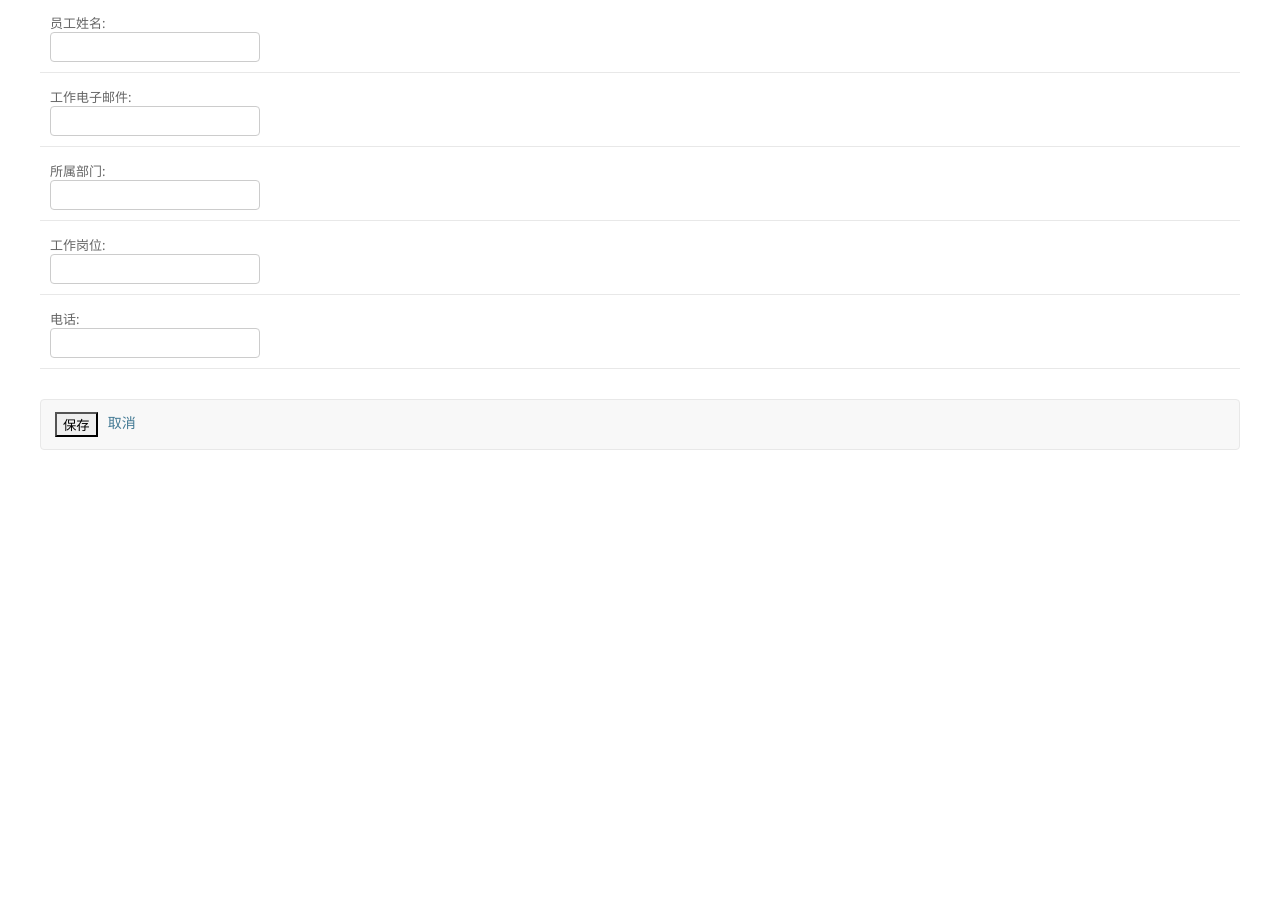
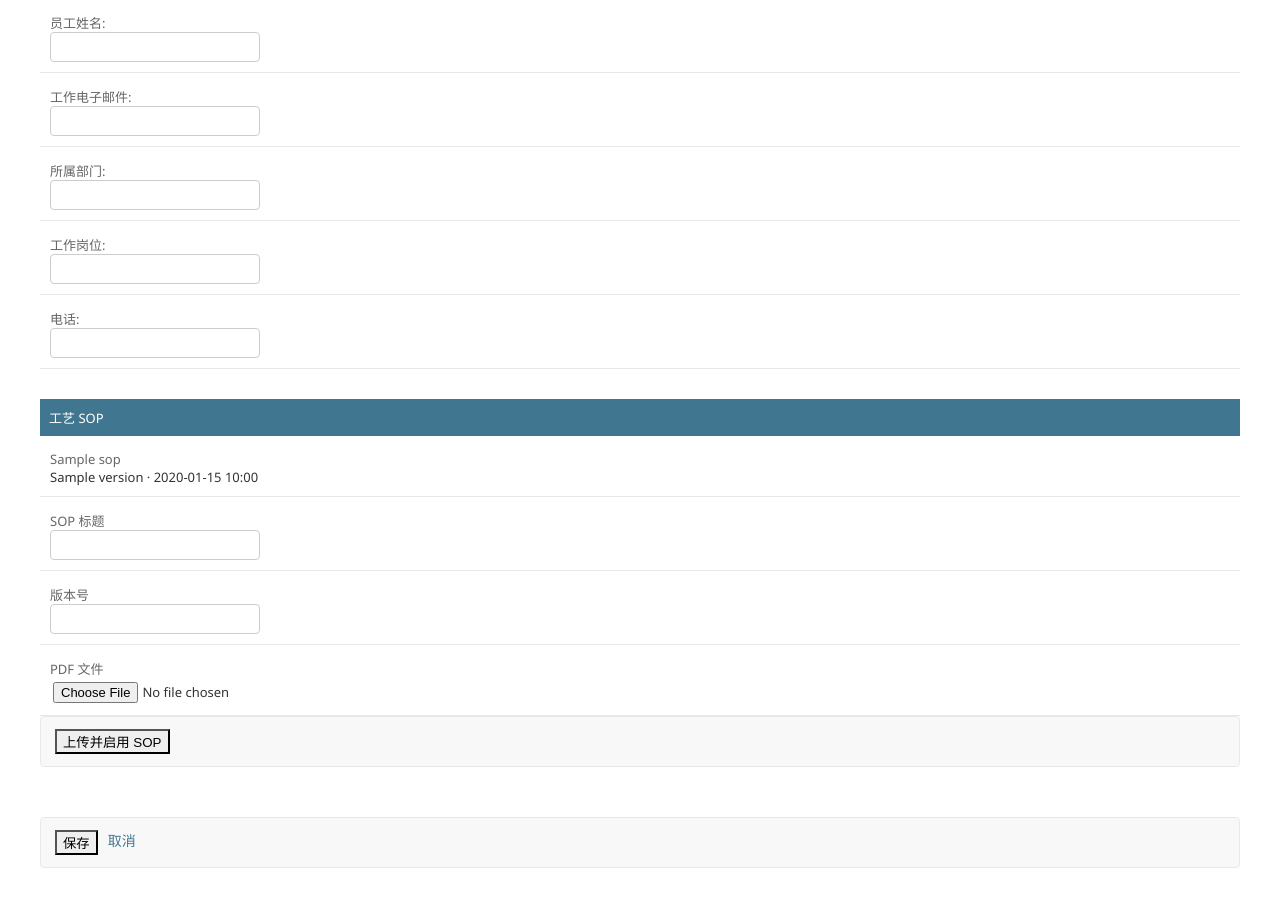
Before and after one commit to tacwayne-code/constellation-internship, a Django app: template 生产报工后台管理系统/templates/admin/employees/employeeprocessauthorization/process_form.html in a window 1280 px wide. Shown: the part 163-1071 px from the top of the page. Before the commit the page ends 613 px from the top, so only its background shows below. Run offline with Django 5.2, Linux system fonts and the light colour scheme; tables that the repository leaves empty hold one stand-in row (values such as "Sample post"); the template is opened without the code that fills it: values that come from a table or form of the project are taken from there, most other values are stand-ins (such as "Sample title", 1, 10 or a date in 2020); parts of the project's set-up code (start-up, migrations or seed data) failed here and were passed over.

Commit message:
feat: 生产报工后台管理系统 — 新增工艺SOP上传模块(ProcessSOP模型+PDF上传+内部下载/列表API)

```diff
--- a/生产报工后台管理系统/config/settings.py
+++ b/生产报工后台管理系统/config/settings.py
@@ -96,6 +96,8 @@ USE_I18N = True
 USE_TZ = True
 STATIC_URL = "static/"
 STATICFILES_DIRS = [BASE_DIR / "static"]
+MEDIA_URL = "/media/"
+MEDIA_ROOT = BASE_DIR / "media"
 DEFAULT_AUTO_FIELD = "django.db.models.BigAutoField"
 
 INTERNAL_REPORT_API_KEY = required_env("INTERNAL_REPORT_API_KEY")
--- a/生产报工后台管理系统/config/urls.py
+++ b/生产报工后台管理系统/config/urls.py
@@ -2,7 +2,12 @@ from django.contrib import admin
 from django.shortcuts import redirect
 from django.urls import path
 
-from employees.views import internal_employee_list, internal_employee_panel_auth
+from employees.views import (
+    internal_employee_list,
+    internal_employee_panel_auth,
+    internal_process_sop_download,
+    internal_process_sop_list,
+)
 from reports import views
 
 urlpatterns = [
@@ -14,4 +19,6 @@ urlpatterns = [
     path("internal/api/v1/work-reports/sync-status/", views.receive_sync_status, name="receive-sync-status"),
     path("internal/api/v1/employees/", internal_employee_list, name="internal-employee-list"),
     path("internal/api/v1/employee-panel-auth/", internal_employee_panel_auth, name="internal-employee-panel-auth"),
+    path("internal/api/v1/process-sops/", internal_process_sop_list, name="internal-process-sop-list"),
+    path("internal/api/v1/process-sops/<int:sop_id>/download/", internal_process_sop_download, name="internal-process-sop-download"),
 ]
--- a/生产报工后台管理系统/employees/forms.py
+++ b/生产报工后台管理系统/employees/forms.py
@@ -1,7 +1,7 @@
 from django import forms
 from django.db import transaction
 
-from .models import Department, Employee, EmployeeReportPanelAccount, JobPosition, WorkProcess
+from .models import Department, Employee, EmployeeReportPanelAccount, JobPosition, ProcessSOP, WorkProcess
 from .sop_sync import operation_codes_for_job_title
 
 
@@ -208,3 +208,19 @@ class WorkProcessManagementForm(forms.ModelForm):
         if commit:
             instance.save()
         return instance
+
+
+class ProcessSOPUploadForm(forms.ModelForm):
+    class Meta:
+        model = ProcessSOP
+        fields = ("title", "version", "pdf_file")
+        labels = {"title": "SOP 标题", "version": "版本号", "pdf_file": "PDF 文件"}
+        widgets = {"title": forms.TextInput(), "version": forms.TextInput()}
+
+    def clean_pdf_file(self):
+        uploaded = self.cleaned_data["pdf_file"]
+        if not uploaded.name.lower().endswith(".pdf"):
+            raise forms.ValidationError("只能上传 PDF 文件。")
+        if uploaded.content_type and uploaded.content_type != "application/pdf":
+            raise forms.ValidationError("文件类型必须是 PDF。")
+        return uploaded
--- a/生产报工后台管理系统/employees/models.py
+++ b/生产报工后台管理系统/employees/models.py
@@ -60,6 +60,27 @@ class WorkProcess(models.Model):
 
     def __str__(self):
         return f"{self.position.name} / {self.name}"
+
+
+class ProcessSOP(models.Model):
+    """Versioned PDF work instructions attached to one concrete process."""
+    process = models.ForeignKey(WorkProcess, verbose_name="具体工艺", on_delete=models.PROTECT, related_name="sops")
+    title = models.CharField("SOP 标题", max_length=255)
+    version = models.CharField("版本号", max_length=64)
+    pdf_file = models.FileField("PDF 文件", upload_to="process_sops/%Y/%m/")
+    is_active = models.BooleanField("是否启用", default=True)
+    uploaded_by = models.ForeignKey(settings.AUTH_USER_MODEL, verbose_name="上传人", null=True, blank=True, on_delete=models.SET_NULL)
+    created_at = models.DateTimeField("上传时间", auto_now_add=True)
+    updated_at = models.DateTimeField("更新时间", auto_now=True)
+
+    class Meta:
+        verbose_name = "工艺 SOP"
+        verbose_name_plural = "工艺 SOP"
+        ordering = ("process__name", "-created_at", "-id")
+        indexes = [models.Index(fields=("process", "is_active"), name="process_sop_active_idx")]
+
+    def __str__(self):
+        return f"{self.process.name} / {self.title} / {self.version}"
 
 
 class EmployeeProcessAuthorization(models.Model):
--- a/生产报工后台管理系统/templates/admin/employees/employeeprocessauthorization/process_form.html
+++ b/生产报工后台管理系统/templates/admin/employees/employeeprocessauthorization/process_form.html
@@ -20,7 +20,7 @@
         <el-page-header title="返回" @back="goBack" content="{{ title }}"/>
       </div>
     {% endif %}
-    <form method="post" novalidate>
+    <form method="post" enctype="multipart/form-data" novalidate>
       {% csrf_token %}
       <fieldset class="module aligned">
         {% for field in form %}
@@ -42,6 +42,18 @@
           </div>
         {% endfor %}
       </fieldset>
+      {% if process %}
+        <fieldset class="module aligned">
+          <h2 class="fieldset-heading">工艺 SOP</h2>
+          {% for sop in process.sops.all %}
+            <div class="form-row"><label>{{ sop.title }}</label><div>{{ sop.version }}{% if sop.is_active %}（当前启用）{% endif %} · {{ sop.created_at|date:"Y-m-d H:i" }}</div></div>
+          {% empty %}<div class="form-row"><div class="help">暂无 SOP 版本。</div></div>{% endfor %}
+          <div class="form-row"><label>{{ sop_form.title.label }}</label>{{ sop_form.title }}{{ sop_form.title.errors }}</div>
+          <div class="form-row"><label>{{ sop_form.version.label }}</label>{{ sop_form.version }}{{ sop_form.version.errors }}</div>
+          <div class="form-row"><label>{{ sop_form.pdf_file.label }}</label>{{ sop_form.pdf_file }}{{ sop_form.pdf_file.errors }}</div>
+          <div class="submit-row"><button type="submit" name="_upload_sop" class="el-button el-button--primary el-button--small">上传并启用 SOP</button></div>
+        </fieldset>
+      {% endif %}
       <datalist id="process-name-options">
         {% for name in process_name_options %}<option value="{{ name }}"></option>{% endfor %}
       </datalist>
--- a/生产报工后台管理系统/templates/admin/employees/employeeprocessauthorization/process_management.html
+++ b/生产报工后台管理系统/templates/admin/employees/employeeprocessauthorization/process_management.html
@@ -75,6 +75,7 @@
               <th scope="col"><div class="text">岗位</div></th>
               <th scope="col"><div class="text">具体工艺名称</div></th>
               <th scope="col"><div class="text">是否启用</div></th>
+              <th scope="col"><div class="text">SOP 版本数</div></th>
               <th scope="col"><div class="text">更新时间</div></th>
               <th scope="col"><div class="text">操作</div></th>
             </tr>
@@ -85,11 +86,12 @@
                 <td>{{ process.position.name }}</td>
                 <td>{{ process.name }}</td>
                 <td>{% if process.is_active %}是{% else %}否{% endif %}</td>
+                <td>{{ process.sops.all|length }}</td>
                 <td>{{ process.updated_at|date:"Y年n月j日 H:i" }}</td>
                 <td><a href="{% url 'admin:employees_employeeprocessauthorization_process_change' process.pk %}">编辑</a></td>
               </tr>
             {% empty %}
-              <tr class="row1"><td colspan="5">暂无具体工艺。</td></tr>
+              <tr class="row1"><td colspan="6">暂无具体工艺。</td></tr>
             {% endfor %}
           </tbody>
         </table>
```
Also changed, not shown: 生产报工后台管理系统/employees/admin.py (+31 -3 lines), 生产报工后台管理系统/employees/views.py (+35 -2 lines), 生产报工后台管理系统/employees/migrations/0007_process_sop.py (added), 1 other file.
